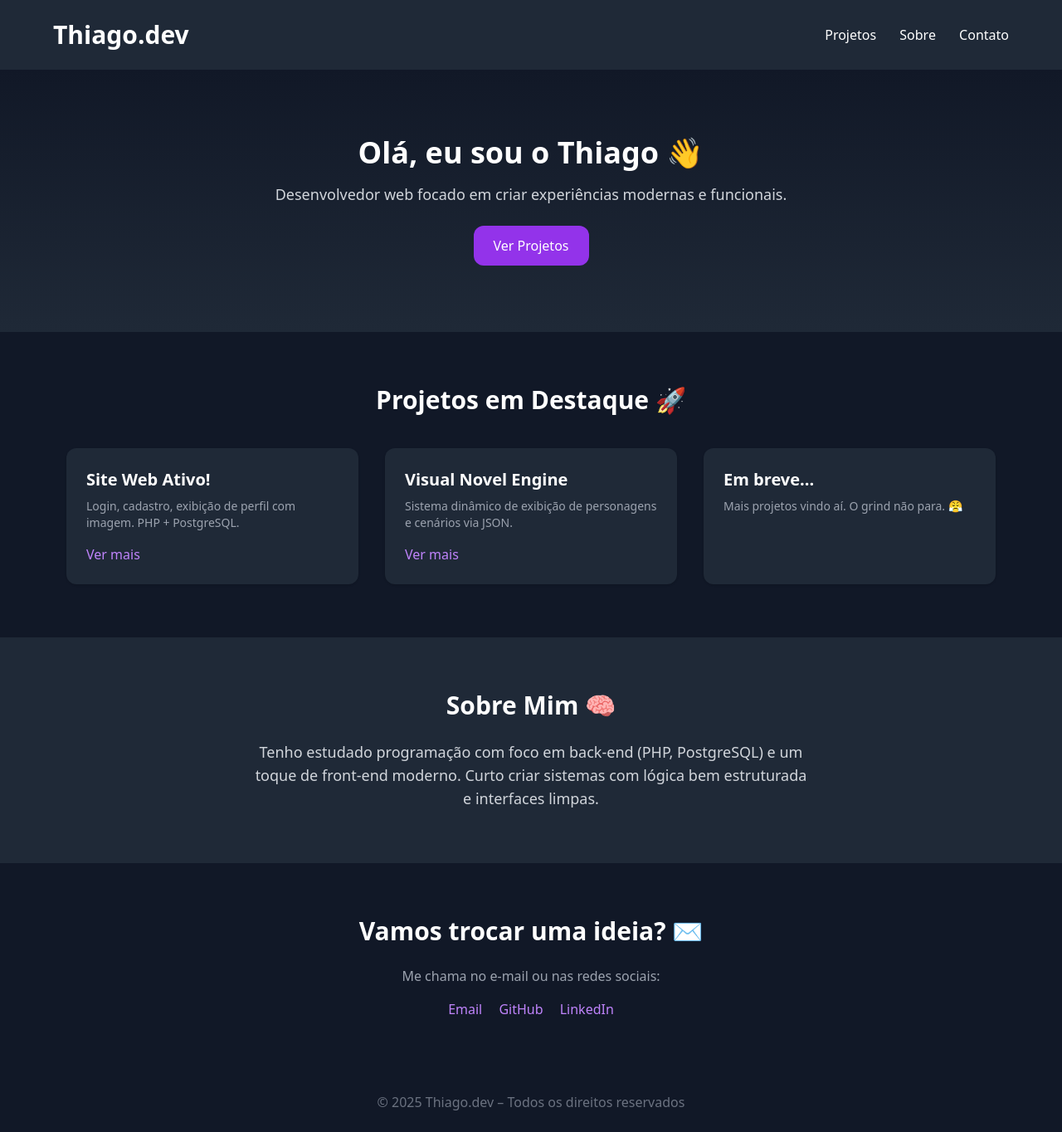
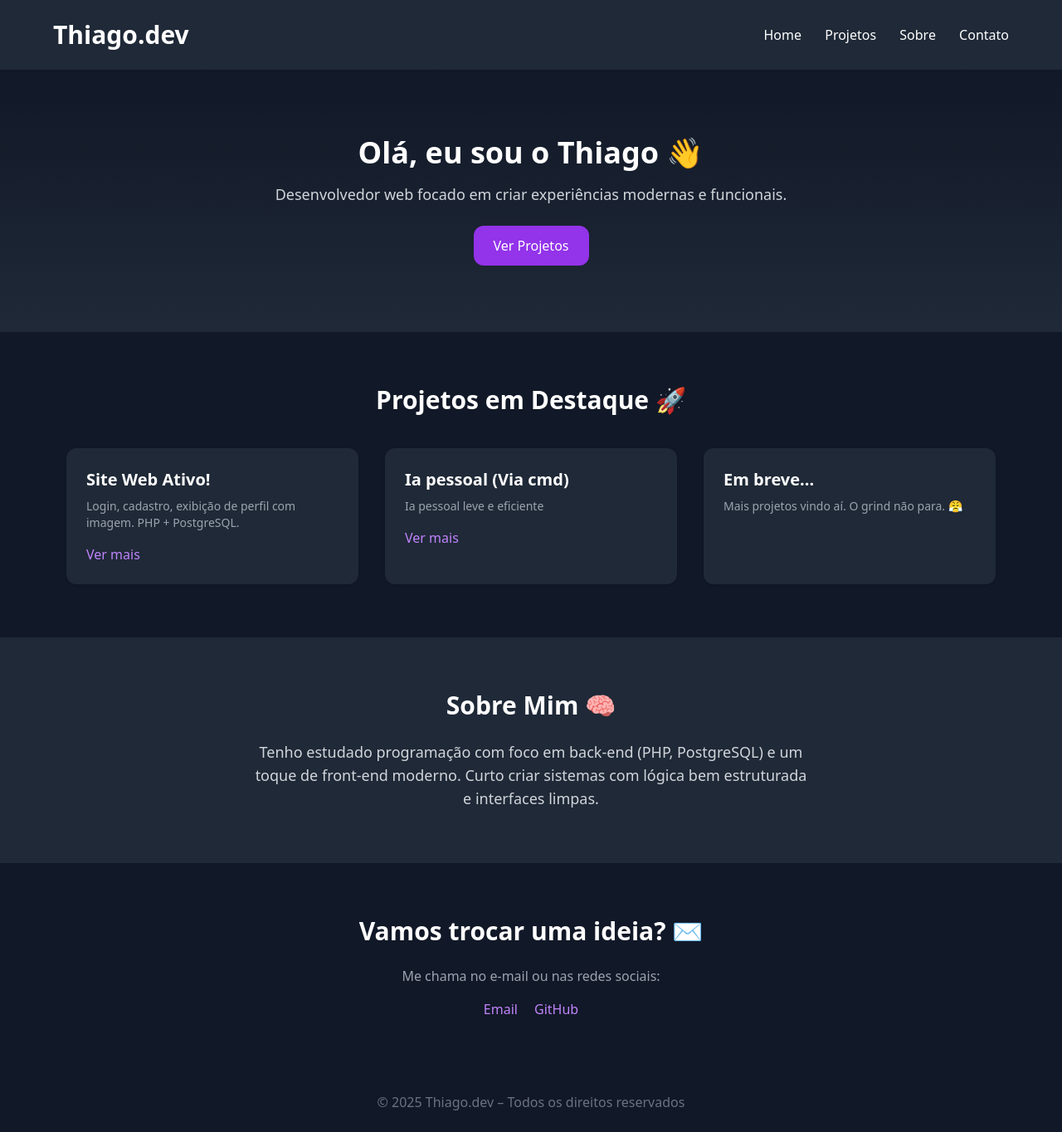
Before and after one commit to Flokinho3/Projeto-local, a PHP site: page /Home/Portifolio.php in a window 1280 px wide. Shown: the whole page at 83% size. Run offline with PHP 8.4, Linux system fonts and the light colour scheme; some libraries are stand-ins or nearby versions.

Commit message:
Atualiza o portfólio com novos links e informações sobre projetos em andamento

```diff
--- a/Home/Portifolio.php
+++ b/Home/Portifolio.php
@@ -4,6 +4,7 @@
     <meta charset="UTF-8" />
     <meta name="viewport" content="width=device-width, initial-scale=1.0" />
     <title>Portfólio - Thiago</title>
+    <link rel="icon" href="../images/favicon.ico" type="image/x-icon">
     <script src="https://cdn.tailwindcss.com"></script>
 </head>
 <body class="bg-gray-900 text-white font-sans">
@@ -12,6 +13,7 @@
         <div class="max-w-6xl mx-auto flex justify-between items-center">
         <h1 class="text-3xl font-bold">Thiago.dev</h1>
         <nav class="space-x-6">
+            <a href="Home.php" class="hover:text-purple-400">Home</a>
             <a href="#projetos" class="hover:text-purple-400">Projetos</a>
             <a href="#sobre" class="hover:text-purple-400">Sobre</a>
             <a href="#contato" class="hover:text-purple-400">Contato</a>
@@ -34,9 +36,9 @@
             <a href="https://github.com/Flokinho3/Projeto-local.git" class="text-purple-400 hover:underline">Ver mais</a>
         </div>
         <div class="bg-gray-800 p-6 rounded-xl shadow hover:scale-105 transition">
-            <h4 class="text-xl font-semibold mb-2">Visual Novel Engine</h4>
-            <p class="text-gray-400 text-sm mb-4">Sistema dinâmico de exibição de personagens e cenários via JSON.</p>
-            <a href="#" class="text-purple-400 hover:underline">Ver mais</a>
+            <h4 class="text-xl font-semibold mb-2">Ia pessoal (Via cmd)</h4>
+            <p class="text-gray-400 text-sm mb-4">Ia pessoal leve e eficiente</p>
+            <a href="https://github.com/Flokinho3/Ia-pessoal-Gemine.git" class="text-purple-400 hover:underline">Ver mais</a>
         </div>
         <div class="bg-gray-800 p-6 rounded-xl shadow hover:scale-105 transition">
             <h4 class="text-xl font-semibold mb-2">Em breve...</h4>
@@ -56,9 +58,8 @@
     <h3 class="text-3xl font-bold mb-6">Vamos trocar uma ideia? ✉️</h3>
     <p class="text-gray-400 mb-4">Me chama no e-mail ou nas redes sociais:</p>
     <div class="space-x-4">
-        <a href="mailto:seuemail@example.com" class="text-purple-400 hover:underline">Email</a>
-        <a href="https://github.com/seuuser" target="_blank" class="text-purple-400 hover:underline">GitHub</a>
-        <a href="https://linkedin.com/in/seuuser" target="_blank" class="text-purple-400 hover:underline">LinkedIn</a>
+        <a href="mailto:thiagosiegamg@gmail.com" class="text-purple-400 hover:underline">Email</a>
+        <a href="https://github.com/Flokinho3" target="_blank" class="text-purple-400 hover:underline">GitHub</a>
     </div>
 </section>
 
--- a/Home/Update/Update.json
+++ b/Home/Update/Update.json
@@ -14,8 +14,8 @@
         {
             "status": "Em andamento",
             "descricao": [
-                "Criação do sistema de Perfil",
-                "Criação do sistema de Visualizar perfil de amigos",
+                "Criação do sistema de Perfil (Parcialmente finalizado)",
+                "Criação do sistema de Visualizar perfil de amigos(prossimo passo)",
                 "Criação do sistema de adicionar amigos",
                 "Criação do sistema de adicionar amigos por QR code (desafio pessoal)"
             ]
```
